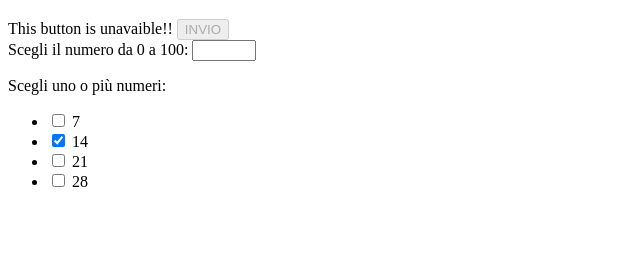
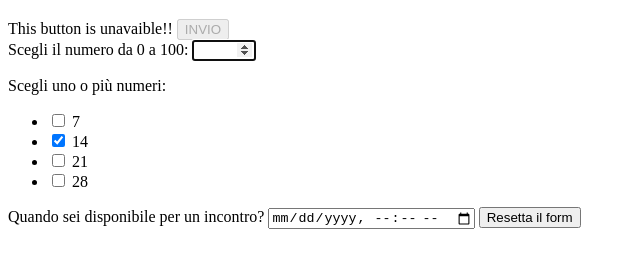
Before and after one commit to cicciocara/esercizi-corso, a plain HTML site: page html/esercizio_6/attributi.html in a window 1280 px wide. Shown: the part 61-328 px from the top of the page, without its empty margins (0-640 px from the left). Drawn offline with Linux system fonts and the light colour scheme.

Commit message:
feat: aggiunta data e validazione

```diff
--- a/html/esercizio_6/attributi.html
+++ b/html/esercizio_6/attributi.html
@@ -17,7 +17,7 @@
         <div>
             <label for="input">
                 <span>Scegli il numero da 0 a 100:</span>
-                <input type="number" id="input" name="input" min="0" max="100" step="2">
+                <input type="number" id="input" name="input" min="0" max="100" step="2" autofocus>
             </label>
         </div>
         <div>
@@ -42,6 +42,14 @@
                     </li>
                 </ul>
             </label>
+            <div>
+                <form>
+                    <label for="date">Quando sei disponibile per un incontro?
+                      <input type="datetime-local" id="date" name="date" min="06-10-2001" max="06-10-2150">
+                    </label>
+                    <input type="reset"  value="Resetta il form">
+                </form>
+            </div>
         </div>
     </main>
 </body>
```
